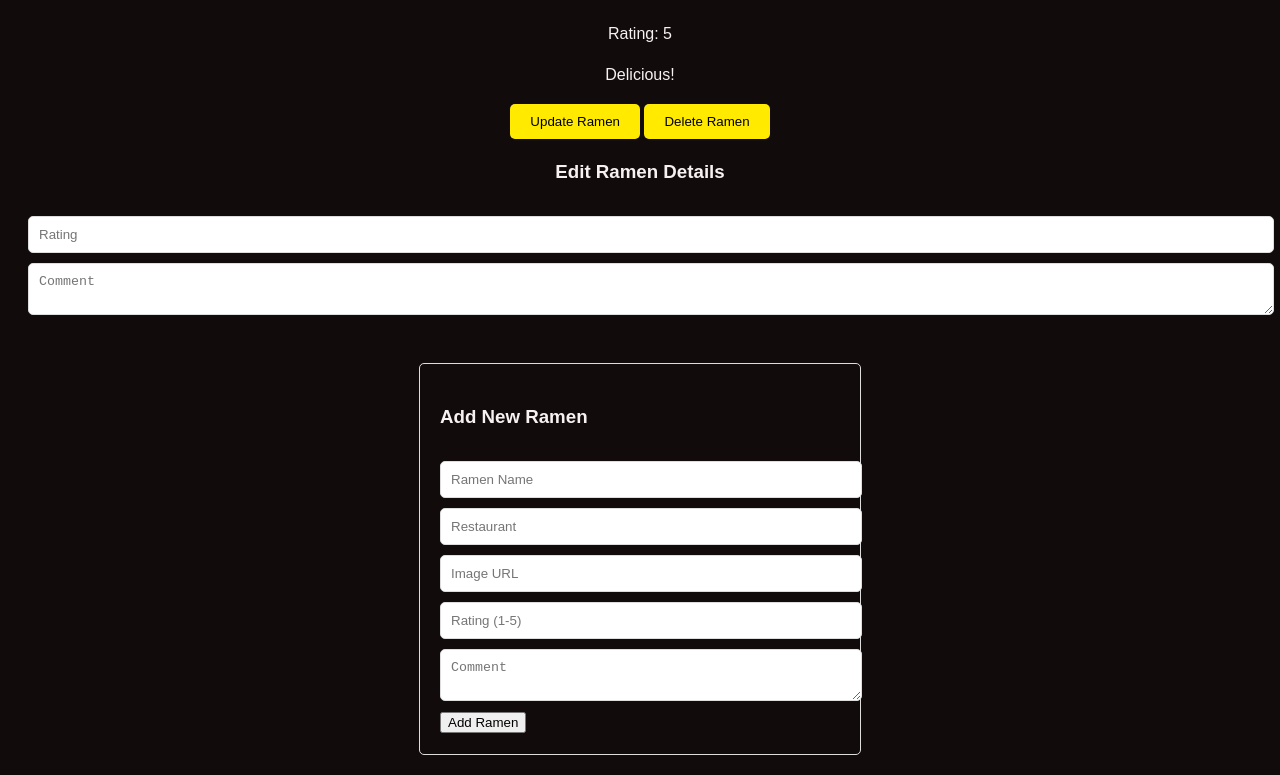
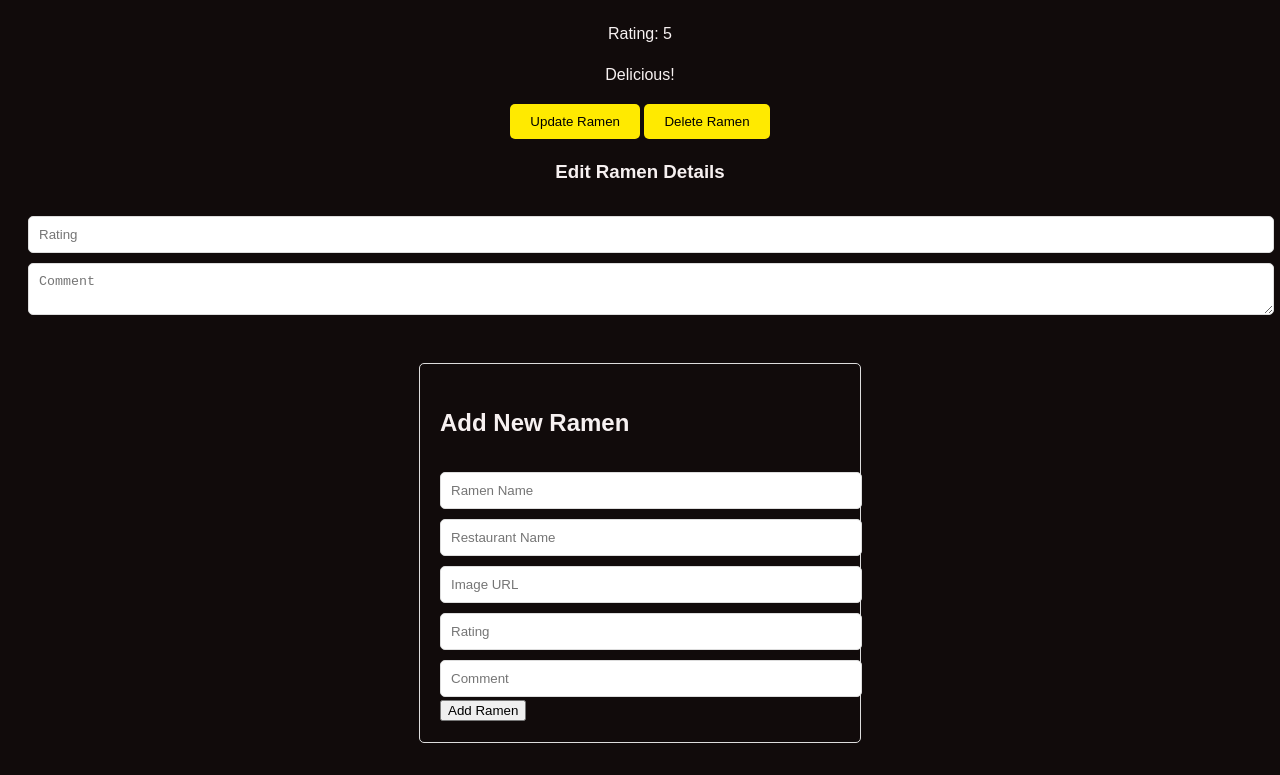
Before and after one commit to ErykahWanga/ramen-rating-app, a plain HTML site: page index.html in a window 1280 px wide. Shown: the part 609-1384 px from the top of the page. Drawn offline with Linux system fonts and the light colour scheme.

Commit message:
adjusting the html to the js

```diff
--- a/index.html
+++ b/index.html
@@ -29,15 +29,14 @@
     </div>
 
     <form id="new-ramen-form">
-        <h3>Add New Ramen</h3>
-        <input type="text" id="new-ramen-name" placeholder="Ramen Name" required>
-        <input type="text" id="new-ramen-restaurant" placeholder="Restaurant" required>
-        <input type="text" id="new-ramen-image" placeholder="Image URL" required>
-        <input type="number" id="new-ramen-rating" min="1" max="5" placeholder="Rating (1-5)" required>
-        <textarea id="new-ramen-comment" placeholder="Comment"></textarea>
+        <h2>Add New Ramen</h2>
+        <input id="new-name" type="text" placeholder="Ramen Name">
+        <input id="new-restaurant" type="text" placeholder="Restaurant Name">
+        <input id="new-image" type="text" placeholder="Image URL">
+        <input id="new-rating" type="number" placeholder="Rating">
+        <input id="new-comment" type="text" placeholder="Comment">
         <button type="submit">Add Ramen</button>
     </form>
-
     <script src="index.js"></script>
 </body>
 </html>
```
